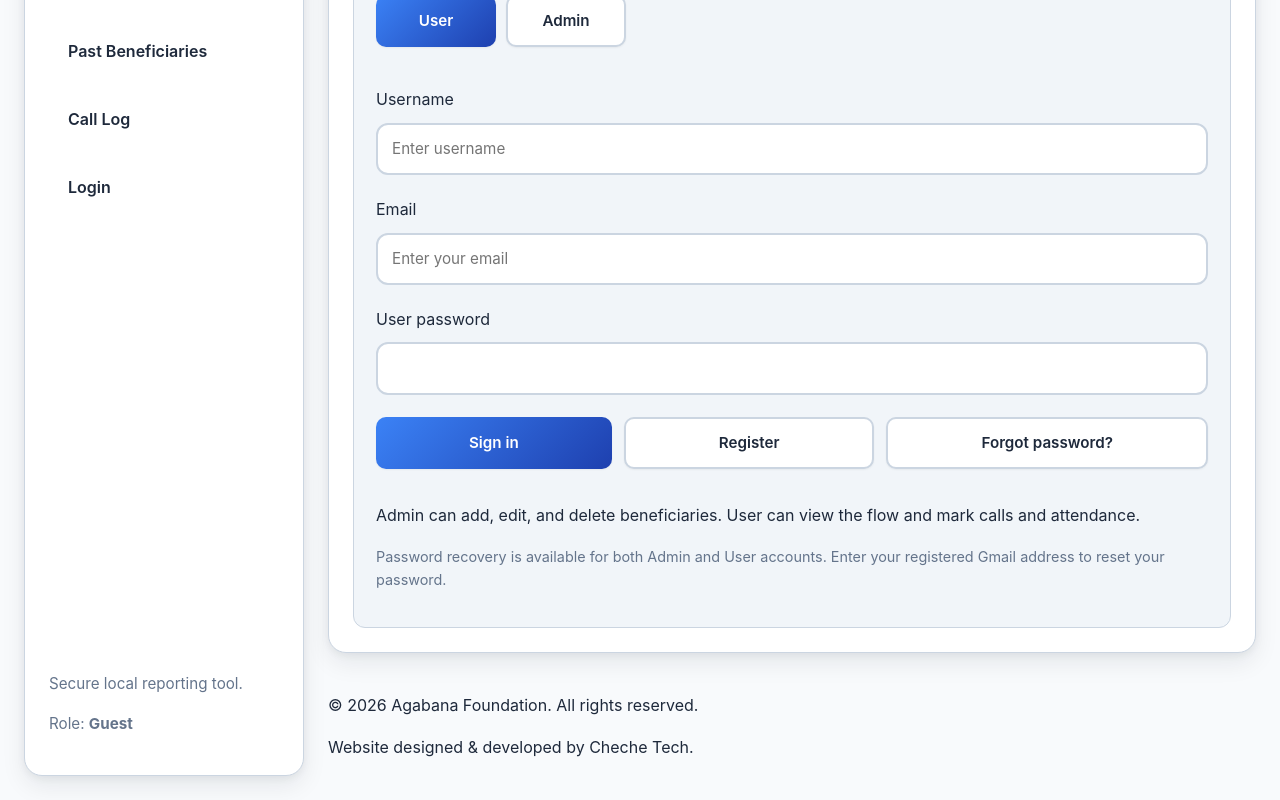
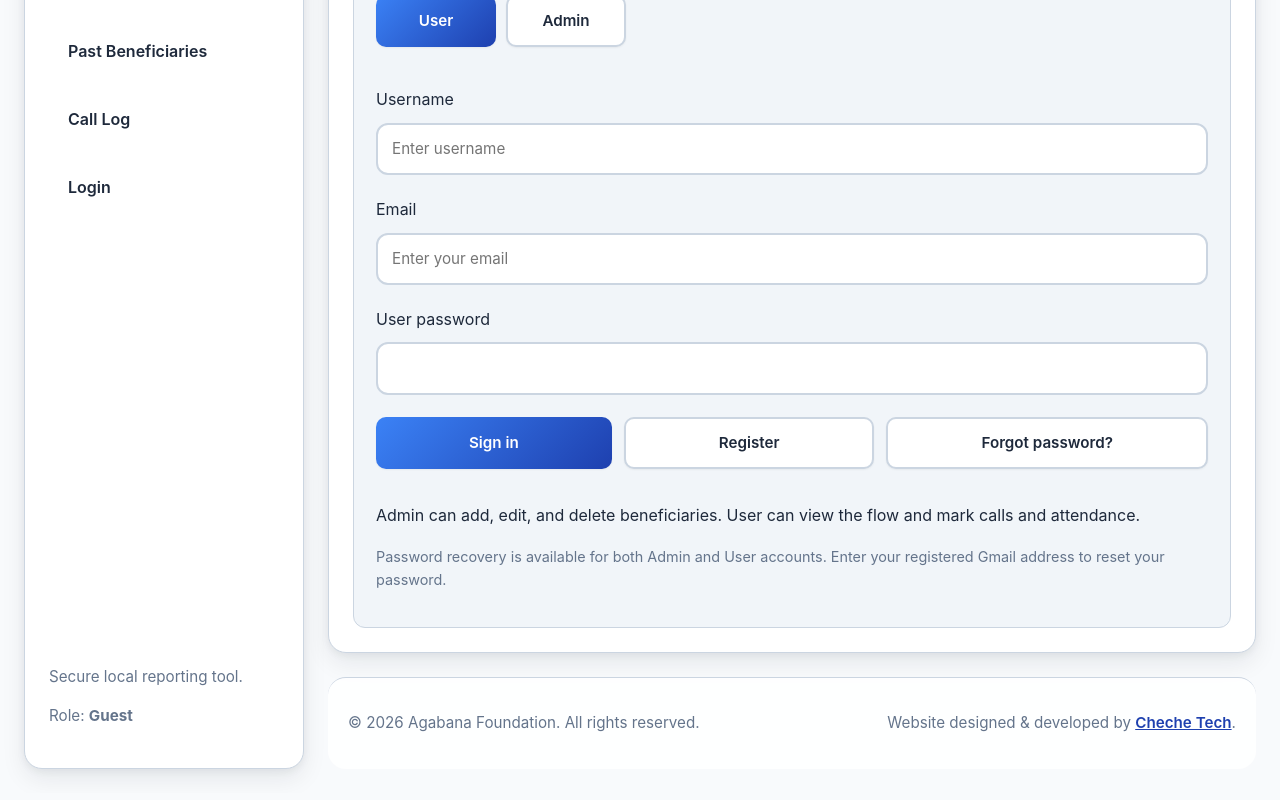
Before and after one commit to Checheli-hub/agbana-foundation, a React (Vite) app in the folder ngo-beneficiary-system/: page / in a window 1280 px wide. Shown: the part 262-1062 px from the top of the page. Built offline with nearby package versions, Linux system fonts and the light colour scheme; no server answers.

Commit message:
Enhance AppFooter link hover styling

```diff
--- a/ngo-beneficiary-system/src/styles/global.css
+++ b/ngo-beneficiary-system/src/styles/global.css
@@ -61,6 +61,7 @@ a {
   display: grid;
   grid-template-columns: 280px 1fr;
   min-height: 100vh;
+  align-items: stretch;
   max-width: var(--max-width);
   margin: 0 auto;
   gap: 24px;
@@ -71,6 +72,33 @@ a {
   display: flex;
   flex-direction: column;
   gap: 24px;
+  min-height: 100%;
+}
+
+.app-footer {
+  display: flex;
+  flex-wrap: wrap;
+  align-items: center;
+  justify-content: space-between;
+  gap: 12px;
+  padding: 18px 20px;
+  margin-top: auto;
+  border-top: 1px solid var(--border);
+  border-radius: 18px;
+  background: rgba(255, 255, 255, 0.92);
+  color: var(--text-muted);
+  font-size: 0.95rem;
+}
+
+.app-footer a {
+  color: var(--accent-strong);
+  text-decoration: underline;
+  font-weight: 600;
+  cursor: pointer;
+}
+
+.app-footer a:hover {
+  color: #103e8b;
 }
 
 .sidebar {
```
